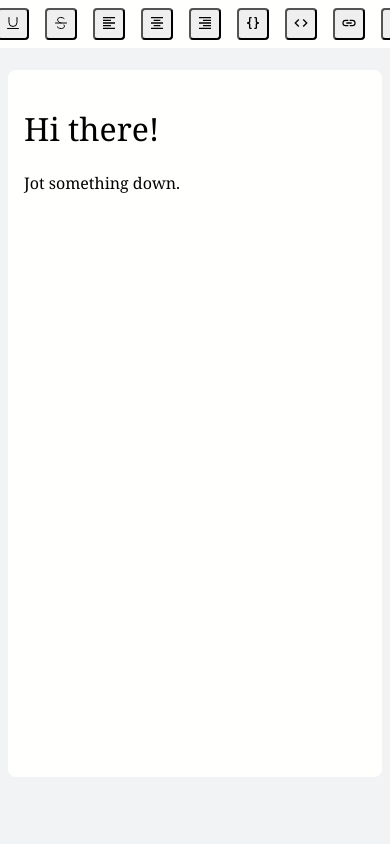
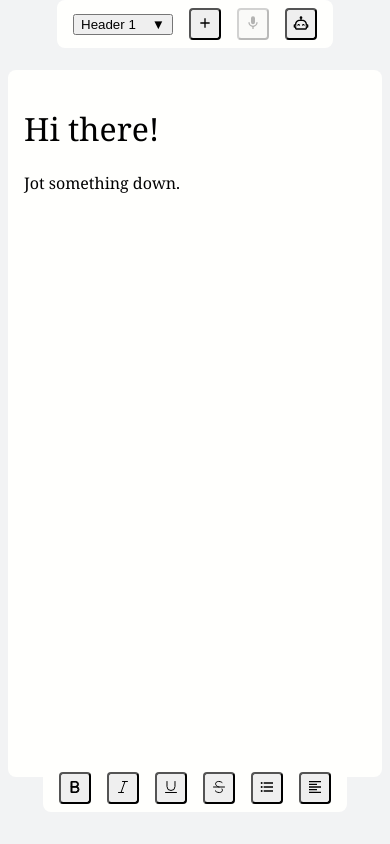
Before and after one commit to TDonnally/scribby.js, a website with bundled scripts: page index.html in a window 390 px wide. Built offline with nearby package versions, Linux system fonts and the light colour scheme; files whose address does not match are found by name.

Commit message:
added mobile submenu

```diff
--- a/src/components/Toolbar.ts
+++ b/src/components/Toolbar.ts
@@ -9,6 +9,7 @@ import { LLMOutput } from "./LLMOutput.js";
 export class Toolbar {
     scribby!: Scribby;
     el!: HTMLDivElement;
+    mobileEl!: HTMLDivElement;
     textType: ToolbarDropdownButton;
     bold: ToolbarStyleButton;
     italic: ToolbarStyleButton;
@@ -31,6 +32,7 @@ export class Toolbar {
     ) {
         this.scribby = scribby
         this.el = document.createElement("div");
+        this.mobileEl = document.createElement("div");
         this.textType = new ToolbarDropdownButton(scribby, "Choose Font", [
             new ToolbarStyleButton(scribby, "Header 1", null, null, affectedElementType.Block, null, "h1"),
             new ToolbarStyleButton(scribby, "Header 2", null, null, affectedElementType.Block, null, "h2"),
@@ -110,6 +112,7 @@ export class Toolbar {
     }
     mount() {
         this.el.classList.add("toolbar");
+        this.mobileEl.classList.add("toolbar", "mobile");
         this.textType.mount();
         this.bold.mount();
         this.italic.mount();
@@ -127,6 +130,8 @@ export class Toolbar {
         this.tabAudioText.mount();
         this.LLMOutput.mount();
 
+        // Desktop
+        if (window.innerWidth > 1000){
             this.el.appendChild(this.textType.el);
             this.el.appendChild(this.bold.el);
             this.el.appendChild(this.italic.el);
@@ -143,7 +148,87 @@ export class Toolbar {
             this.el.appendChild(this.speechToText.el);
             this.el.appendChild(this.tabAudioText.el);
             this.el.appendChild(this.LLMOutput.el);
+            this.scribby.el.insertAdjacentElement("beforebegin", this.el);
+        }
+        // Mobile
+        else {
+            // save, undo, and redo will go here once I enable that
+            this.el.appendChild(this.textType.el);
+
+            const insertSubmenuButton = document.createElement("button");
+            insertSubmenuButton.classList.add("toolbar-button");
+            insertSubmenuButton.innerHTML = `
+                <svg xmlns="http://www.w3.org/2000/svg" viewBox="0 0 24 24"><title>plus</title><path d="M19,13H13V19H11V13H5V11H11V5H13V11H19V13Z" /></svg>
+            `
+            const insertSubmenu = this.createMobileSubmenu(insertSubmenuButton, this.el);
+
+            insertSubmenu.appendChild(this.anchor.el);
+            insertSubmenu.appendChild(this.codeBlock.el);
+
+            this.el.appendChild(insertSubmenuButton);
+            this.el.appendChild(insertSubmenu);
+
+            this.el.appendChild(this.speechToText.el);
+            this.el.appendChild(this.LLMOutput.el);
+
+
+
+            this.mobileEl.appendChild(this.bold.el);
+            this.mobileEl.appendChild(this.italic.el);
+            this.mobileEl.appendChild(this.underline.el);
+            this.mobileEl.appendChild(this.strikethrough.el);
+
+            // lists and alignment need to be in smaller buttons that will pop out
+            const listSubmenuButton = document.createElement("button");
+            listSubmenuButton.classList.add("toolbar-button");
+            listSubmenuButton.innerHTML = `
+                <svg fill="currentColor" xmlns="http://www.w3.org/2000/svg" viewBox="0 0 24 24"><title>format-list-bulleted</title><path d="M7,5H21V7H7V5M7,13V11H21V13H7M4,4.5A1.5,1.5 0 0,1 5.5,6A1.5,1.5 0 0,1 4,7.5A1.5,1.5 0 0,1 2.5,6A1.5,1.5 0 0,1 4,4.5M4,10.5A1.5,1.5 0 0,1 5.5,12A1.5,1.5 0 0,1 4,13.5A1.5,1.5 0 0,1 2.5,12A1.5,1.5 0 0,1 4,10.5M7,19V17H21V19H7M4,16.5A1.5,1.5 0 0,1 5.5,18A1.5,1.5 0 0,1 4,19.5A1.5,1.5 0 0,1 2.5,18A1.5,1.5 0 0,1 4,16.5Z" /></svg>
+            `;
+            const listSubmenu = this.createMobileSubmenu(listSubmenuButton, this.mobileEl);
+
+            listSubmenu.appendChild(this.orderedList.el);
+            listSubmenu.appendChild(this.unorderedList.el);
+
+            const alignmentButton = document.createElement("button");
+            alignmentButton.classList.add("toolbar-button");
+            alignmentButton.innerHTML = `
+                <svg fill="currentColor" xmlns="http://www.w3.org/2000/svg" viewBox="0 0 24 24"><title>format-align-left</title><path d="M3,3H21V5H3V3M3,7H15V9H3V7M3,11H21V13H3V11M3,15H15V17H3V15M3,19H21V21H3V19Z" /></svg>
+            `;
+            const alignmentSubmenu = this.createMobileSubmenu(alignmentButton, this.mobileEl);
+
+            alignmentSubmenu.appendChild(this.alignLeft.el);
+            alignmentSubmenu.appendChild(this.alignCenter.el);
+            alignmentSubmenu.appendChild(this.alignRight.el);
+
+            this.mobileEl.appendChild(listSubmenuButton);
+            this.mobileEl.appendChild(alignmentButton);
+            this.mobileEl.appendChild(listSubmenu);
+            this.mobileEl.appendChild(alignmentSubmenu);
+
+            this.scribby.el.insertAdjacentElement("beforebegin", this.el);
+            this.scribby.el.insertAdjacentElement("beforebegin", this.mobileEl);
+        }
 
         return this;
     }
+    /**
+     * Not sure if should be seperate component but I think this should be fine
+     */
+    private createMobileSubmenu(
+        button: HTMLButtonElement,
+        container: HTMLDivElement,
+    ): HTMLDivElement {
+        const submenu = document.createElement("div");
+        submenu.classList.add("mobile-toolbar-submenu");
+
+        button.addEventListener("click", (e) => {
+            submenu.classList.add("active");
+        })
+
+        submenu.addEventListener("click", (e) => {
+            submenu.classList.remove("active");
+        })
+
+        return submenu
     }
+}
--- a/src/style/scribby.css
+++ b/src/style/scribby.css
@@ -101,8 +101,12 @@ body {
     border-radius: .5rem;
     z-index: 3;
 }
+#scribby .toolbar.mobile {
+    top: unset;
+    bottom:0px;
+}
 
-#scribby .toolbar>.toolbar-button {
+#scribby .toolbar>.toolbar-button, #scribby .mobile-toolbar-submenu>.toolbar-button {
     transition: all .4s;
     cursor: pointer;
     width: 2rem;
@@ -249,3 +253,29 @@ body {
     border-radius: .25rem;
     margin: 0px;
 }
+
+
+/* mobile submenus */
+.mobile-toolbar-submenu{
+    position: absolute;
+    background-color: var(--bg-color-primary);
+    pointer-events: none;
+    top: 0px;
+    left: 0px;
+    width: 100%;
+    opacity: 0;
+    display: flex;
+    flex-direction: row;
+    justify-content: center;
+    gap: 1rem;
+    background: var(--bg-color-primary);
+    padding: .5rem 0rem;
+    border-radius: .5rem;
+    z-index: 3;
+    transition: opacity .4s;
+}
+.mobile-toolbar-submenu.active{
+    opacity: 1;
+    pointer-events: all;
+    z-index: 4;
+}
```
Lines whose indentation alone changed are shown as unchanged.
